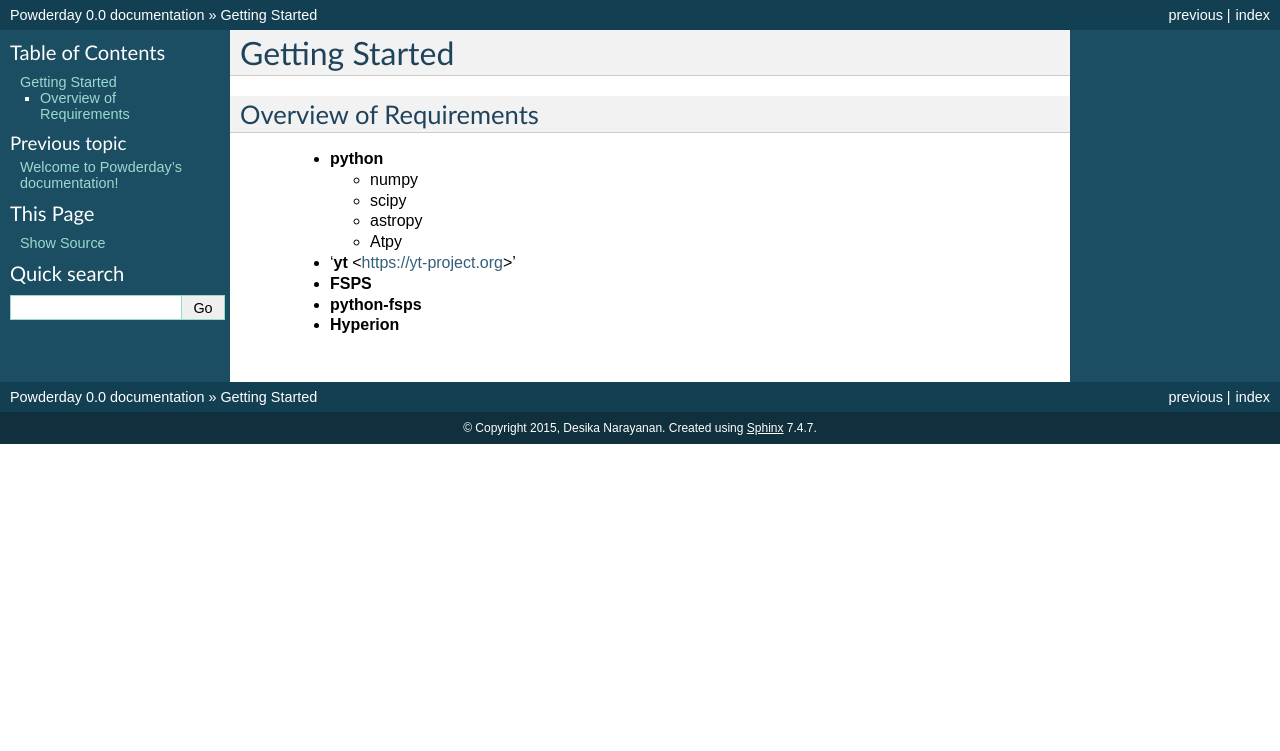
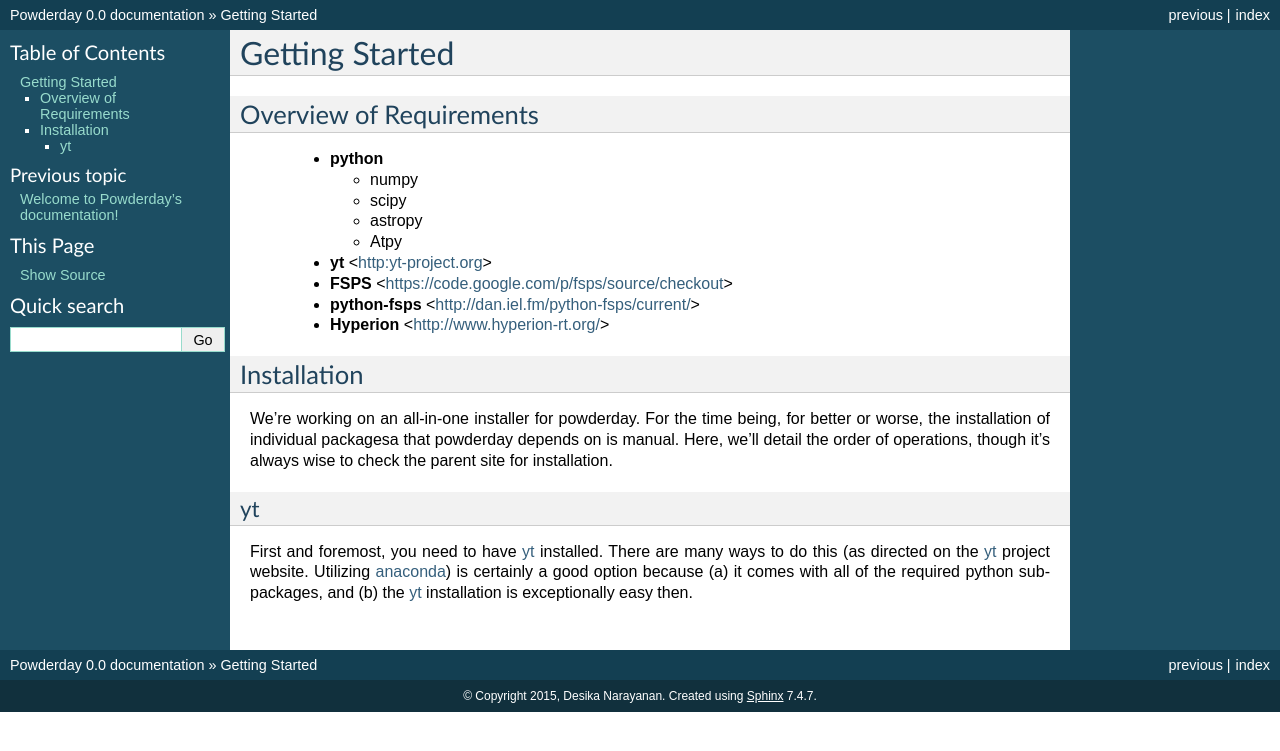
Before and after one commit to dnarayanan/powderday, a Sphinx documentation site: the page built from docs/installation.rst, in a window 1280 px wide. Shown: the top 751 px of the page. Built offline with Sphinx 7.4.7, drawn with Linux system fonts in a browser that asks for light colours.

Commit message:
installation docs updated

```diff
--- a/docs/installation.rst
+++ b/docs/installation.rst
@@ -11,7 +11,28 @@ Overview of Requirements
 	  * astropy
 	  * Atpy
 
-	* '**yt** <https://yt-project.org>'
-	* **FSPS**
-	* **python-fsps**
-	* **Hyperion**
+	* **yt** <http:yt-project.org>
+	* **FSPS** <https://code.google.com/p/fsps/source/checkout>
+	* **python-fsps** <http://dan.iel.fm/python-fsps/current/>
+	* **Hyperion** <http://www.hyperion-rt.org/>
+
+
+Installation
+============
+
+We're working on an all-in-one installer for powderday.  For the time
+being, for better or worse, the installation of individual packagesa
+that powderday depends on is manual. Here, we'll detail the order of
+operations, though it's always wise to check the parent site for
+installation.
+
+yt
+--------------
+
+First and foremost, you need to have `yt <http://yt-project.org>`_
+installed.  There are many ways to do this (as directed on the `yt
+<http://yt-project.org>`_ project website.  Utilizing `anaconda
+<https://store.continuum.io/>`_) is certainly a good option
+because (a) it comes with all of the required python subpackages,
+and (b) the `yt <http://yt-project.org>`_ installation is
+exceptionally easy then.
```
